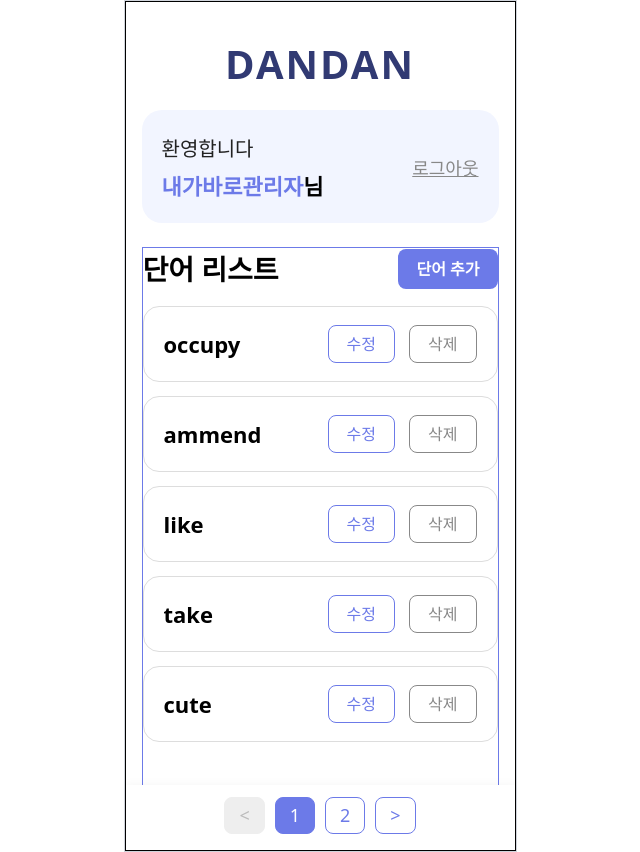
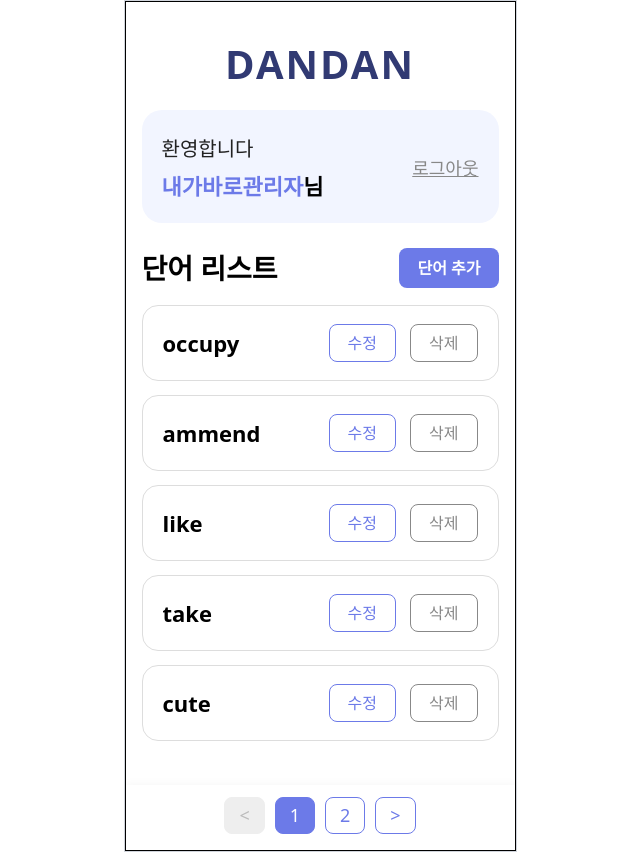
Before and after one commit to Software-Engineering-1st/Front_End, a React (Vite) app in the folder DANDAN_FE/: page / in a window 1280 px wide. Shown: the whole page, without its empty margins (320-960 px from the left). Built offline with nearby package versions, Linux system fonts and the light colour scheme.

Commit message:
수정/삭제 아직 미구현

```diff
--- a/DANDAN_FE/src/css/Manager.css
+++ b/DANDAN_FE/src/css/Manager.css
@@ -59,7 +59,7 @@
 /* 메인 영역 */
 .manager-main {
   margin: 0 16px;
-  border: 1px solid #6C7AE8;
+  /* border: 1px solid #6C7AE8; */
   padding-bottom: 60px; /* 하단 고정된 페이지네이션과 겹치지 않게 여백 추가 */
 }
 .word-list-header {
```
